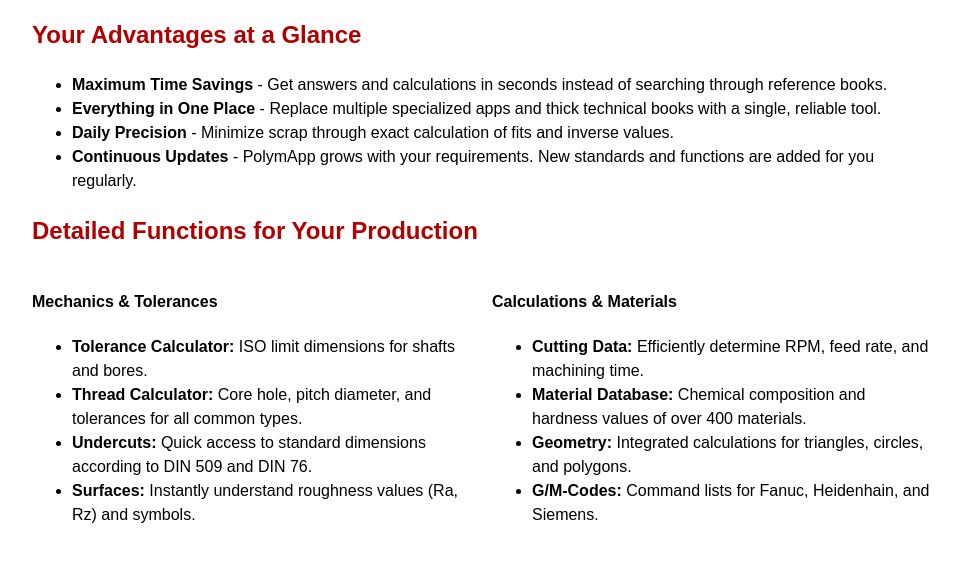
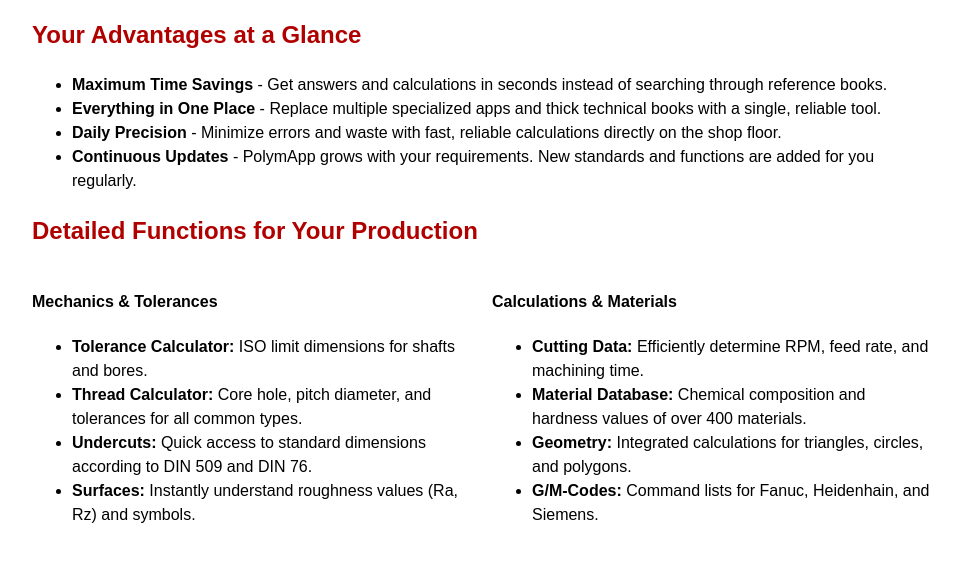
Before and after one commit to Shyro2000/polymapp-website, a plain HTML site: page index-en.html in a window 1280 px wide. Shown: the part 1541-2102 px from the top of the page, without its empty margins (158-1118 px from the left). Drawn offline with Linux system fonts and the light colour scheme.

Commit message:
Aktualisieren von index-en.html

```diff
--- a/index-en.html
+++ b/index-en.html
@@ -225,7 +225,7 @@
     <ul>
       <li><strong>Maximum Time Savings</strong> - Get answers and calculations in seconds instead of searching through reference books.</li>
       <li><strong>Everything in One Place</strong> - Replace multiple specialized apps and thick technical books with a single, reliable tool.</li>
-      <li><strong>Daily Precision</strong> - Minimize scrap through exact calculation of fits and inverse values.</li>
+      <li><strong>Daily Precision</strong> - Minimize errors and waste with fast, reliable calculations directly on the shop floor.</li>
       <li><strong>Continuous Updates</strong> - PolymApp grows with your requirements. New standards and functions are added for you regularly.</li>
     </ul>
   </section>
```
